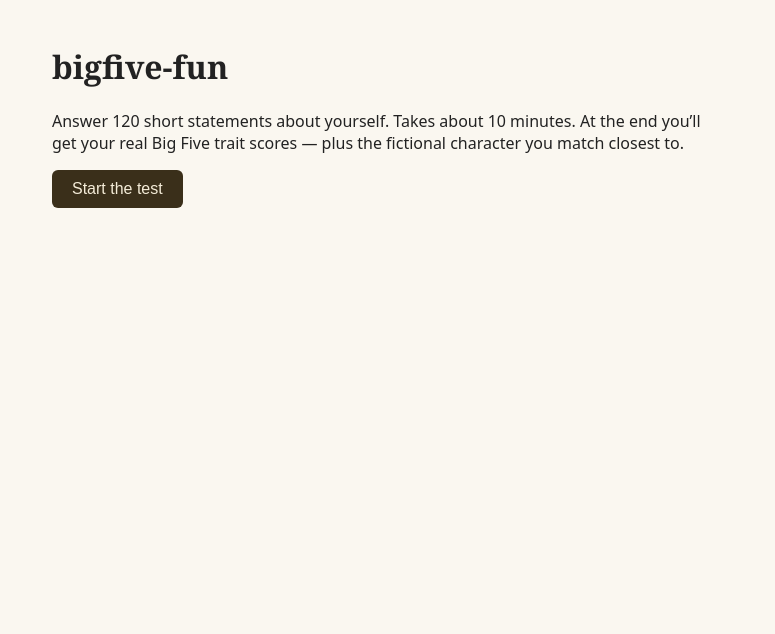
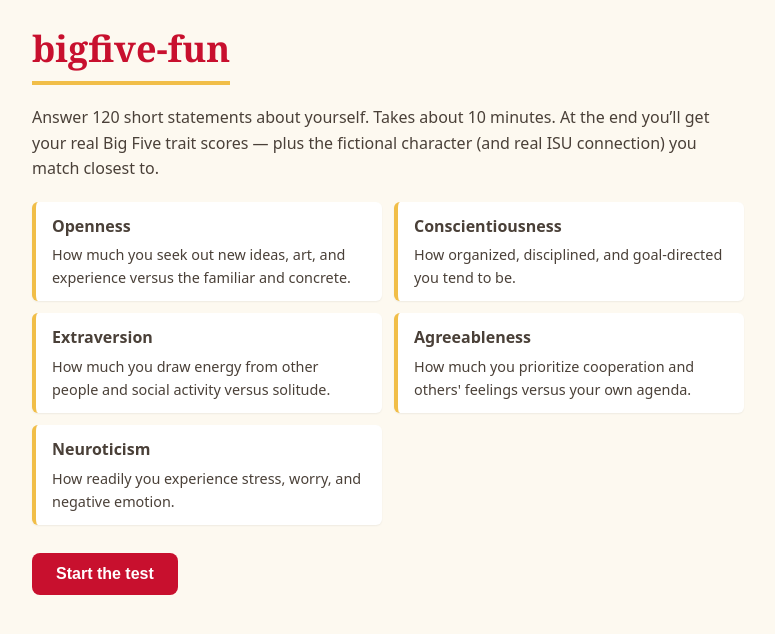
Before and after one commit to sfj68/bigfive-fun, a React (Vite) app: page / in a window 1280 px wide. Shown: the top 634 px of the page, without its empty margins (252-1027 px from the left). Built offline with nearby package versions, Linux system fonts and the light colour scheme.

Commit message:
Switch to ISU cardinal/gold color scheme and add trait breakdown to intro screen

```diff
--- a/src/App.tsx
+++ b/src/App.tsx
@@ -28,7 +28,9 @@ function App() {
 
   return (
     <div className="app">
-      {stage === 'intro' && <IntroScreen questionCount={questions.length} onStart={() => setStage('quiz')} />}
+      {stage === 'intro' && (
+        <IntroScreen questionCount={questions.length} traitInfos={traitInfo} onStart={() => setStage('quiz')} />
+      )}
       {stage === 'quiz' && <QuestionFlow questions={questions} choices={choices} onComplete={handleComplete} />}
       {stage === 'results' && scores && matches && (
         <ResultsScreen scores={scores} matches={matches} traitInfos={traitInfo} traitNotes={traitNotes} />
--- a/src/components/IntroScreen.tsx
+++ b/src/components/IntroScreen.tsx
@@ -1,17 +1,30 @@
+import type { TraitInfo } from '../lib/types'
+
 interface IntroScreenProps {
   questionCount: number
+  traitInfos: TraitInfo[]
   onStart: () => void
 }
 
-function IntroScreen({ questionCount, onStart }: IntroScreenProps) {
+function IntroScreen({ questionCount, traitInfos, onStart }: IntroScreenProps) {
   return (
     <div className="intro">
       <h1>bigfive-fun</h1>
       <p>
         Answer {questionCount} short statements about yourself. Takes about 10 minutes. At the end
-        you&rsquo;ll get your real Big Five trait scores — plus the fictional character you match
-        closest to.
+        you&rsquo;ll get your real Big Five trait scores — plus the fictional character (and real ISU
+        connection) you match closest to.
       </p>
+
+      <div className="trait-preview">
+        {traitInfos.map((info) => (
+          <div className="trait-preview-item" key={info.domain}>
+            <p className="trait-preview-label">{info.label}</p>
+            <p className="trait-preview-description">{info.description}</p>
+          </div>
+        ))}
+      </div>
+
       <button type="button" onClick={onStart}>
         Start the test
       </button>
--- a/src/index.css
+++ b/src/index.css
@@ -1,3 +1,13 @@
+:root {
+  --cardinal: #c8102e;
+  --cardinal-dark: #9c0c24;
+  --gold: #f1be48;
+  --gold-dark: #cf9f2e;
+  --cream: #fdf9f0;
+  --ink: #2b2320;
+  --body-text: #4a4038;
+}
+
 * {
   box-sizing: border-box;
 }
@@ -5,12 +15,12 @@
 body {
   margin: 0;
   font-family: system-ui, -apple-system, sans-serif;
-  background: #faf7f0;
-  color: #222;
+  background: var(--cream);
+  color: var(--ink);
 }
 
 .app {
-  max-width: 720px;
+  max-width: 760px;
   margin: 0 auto;
   padding: 24px;
 }
@@ -18,28 +28,82 @@ body {
 .intro h1,
 .quiz h1 {
   font-family: Georgia, serif;
+  font-size: 2.25rem;
+  color: var(--cardinal);
+  display: inline-block;
+  margin: 0 0 4px;
+  padding-bottom: 8px;
+  border-bottom: 4px solid var(--gold);
+}
+
+.intro p {
+  color: var(--body-text);
+  line-height: 1.6;
 }
 
 .intro button,
 .quiz button {
   font-size: 1rem;
-  padding: 10px 20px;
+  font-weight: 600;
+  padding: 12px 24px;
   border: none;
-  border-radius: 6px;
-  background: #3a2f1a;
-  color: #f4ecd8;
+  border-radius: 8px;
+  background: var(--cardinal);
+  color: #fff;
   cursor: pointer;
+  transition: background-color 0.15s ease;
+}
+
+.intro button:hover,
+.quiz button:hover {
+  background: var(--cardinal-dark);
 }
 
 .intro button:disabled,
 .quiz button:disabled {
-  background: #b8a888;
+  background: #e3d6b0;
+  color: #8a7d61;
   cursor: not-allowed;
+}
+
+.trait-preview {
+  display: grid;
+  grid-template-columns: 1fr;
+  gap: 12px;
+  margin: 20px 0 28px;
+}
+
+@media (min-width: 600px) {
+  .trait-preview {
+    grid-template-columns: 1fr 1fr;
+  }
+}
+
+.trait-preview-item {
+  background: #fff;
+  border-left: 4px solid var(--gold);
+  border-radius: 6px;
+  padding: 12px 16px;
+  box-shadow: 0 1px 2px rgba(0, 0, 0, 0.06);
+}
+
+.trait-preview-label {
+  margin: 0 0 4px;
+  font-weight: 700;
+  color: var(--cardinal);
+}
+
+.trait-preview-description {
+  margin: 0;
+  font-size: 0.9rem;
+  color: var(--body-text);
+  line-height: 1.4;
 }
 
 .progress {
   font-size: 0.85rem;
-  color: #6b5b3a;
+  font-weight: 600;
+  color: var(--cardinal-dark);
   text-transform: uppercase;
   letter-spacing: 1px;
 }
@@ -47,17 +111,19 @@ body {
 .question {
   border: none;
   padding: 16px 0;
-  border-bottom: 1px solid #ddd;
+  border-bottom: 1px solid #eadfc4;
 }
 
 .question legend {
   font-weight: 600;
   margin-bottom: 8px;
+  color: var(--ink);
 }
 
 .question label {
   display: block;
   margin: 4px 0;
+  color: var(--body-text);
 }
 
 .results {
@@ -67,10 +133,10 @@ body {
 }
 
 .dust-jacket {
-  background: #3a2f1a;
-  color: #f4ecd8;
-  border: 1px solid #6b5b3a;
-  border-radius: 4px;
+  background: var(--cardinal);
+  color: #fff;
+  border: 2px solid var(--gold);
+  border-radius: 8px;
   padding: 24px;
   font-family: Georgia, serif;
 }
@@ -78,25 +144,28 @@ body {
 .dust-jacket-label {
   font-size: 0.75rem;
   letter-spacing: 3px;
+  text-transform: uppercase;
   text-align: center;
-  color: #c9b896;
+  color: var(--gold);
   margin: 0 0 12px;
 }
 
 .dust-jacket-name {
   text-align: center;
+  color: #fff;
   margin: 0 0 4px;
 }
 
 .dust-jacket-source {
   text-align: center;
   font-style: italic;
-  color: #c9b896;
+  color: var(--gold);
   margin: 0 0 16px;
 }
 
 .dust-jacket-blurb {
   line-height: 1.6;
+  color: #fdf3e0;
 }
 
 .trait-bars {
@@ -109,15 +178,17 @@ body {
   display: flex;
   justify-content: space-between;
   font-weight: 600;
+  color: var(--ink);
 }
 
 .trait-bar-result {
   text-transform: capitalize;
-  color: #6b5b3a;
+  font-weight: 700;
+  color: var(--gold-dark);
 }
 
 .trait-bar-track {
-  background: #eee;
+  background: #f0e6cf;
   border-radius: 4px;
   height: 8px;
   margin: 6px 0;
@@ -125,13 +196,13 @@ body {
 }
 
 .trait-bar-fill {
-  background: #3a2f1a;
+  background: var(--cardinal);
   height: 100%;
 }
 
 .trait-bar-note {
   font-size: 0.9rem;
-  color: #444;
+  color: var(--body-text);
   margin: 0;
 }
 
@@ -149,18 +220,21 @@ body {
 .match-tab {
   flex: 1;
   font-size: 0.75rem;
+  font-weight: 600;
   letter-spacing: 1px;
   text-transform: uppercase;
-  padding: 8px 4px;
-  border: 1px solid #b8a888;
-  border-radius: 6px;
-  background: transparent;
-  color: #6b5b3a;
+  padding: 10px 4px;
+  border: 2px solid var(--cardinal);
+  border-radius: 8px;
+  background: #fff;
+  color: var(--cardinal);
   cursor: pointer;
+  transition: background-color 0.15s ease, color 0.15s ease;
 }
 
 .match-tab-active {
-  background: #3a2f1a;
-  border-color: #3a2f1a;
-  color: #f4ecd8;
+  background: var(--cardinal);
+  border-color: var(--cardinal);
+  color: #fff;
+  box-shadow: 0 2px 0 var(--gold);
 }
```
Also changed, not shown: 1 other file (tests, documents, lock files or other folders).
